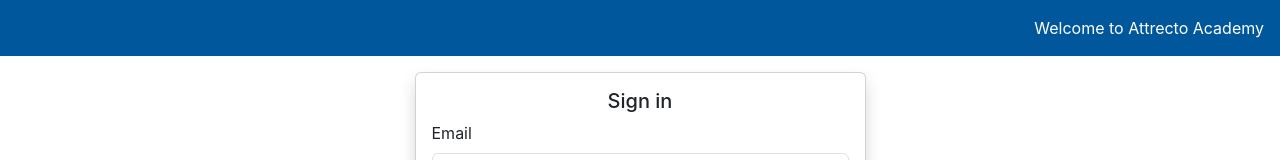
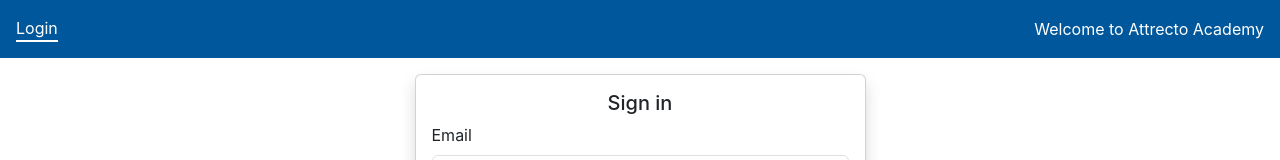
Before and after one commit to szilardmogor/attrecto-academy-react, a React (Vite) app: page /login in a window 1280 px wide. Shown: the top 160 px of the page. Built offline with nearby package versions, Linux system fonts and the light colour scheme.

Commit message:
feladat-2-megoldas

```diff
--- a/src/App.tsx
+++ b/src/App.tsx
@@ -1,5 +1,5 @@
 import React, { useState } from "react";
-import { Navigate, Route, Routes } from "react-router-dom";
+import { Navigate, Route, Routes, useNavigate } from "react-router-dom";
 
 import Navbar from "./components/navbar/Navbar";
 import HomePage from "./pages/HomePage/HomePage";
@@ -9,10 +9,13 @@ import { UserPage } from "./pages/UserPage/UserPage";
 import LoginPage from "./pages/LoginPage/LoginPage";
 import { AUTH_TOKEN } from "./util/constants";
 import { getDataFromTokenModel } from "./util/token";
+import NotFoundPage from './components/not-found-page/NotFoundPage';
+
 
 function App() {
   const [role, setRole] = useState<Role | null>(getDataFromTokenModel("role") as Role);
   const [token, setToken] = useState<string | null>(localStorage.getItem(AUTH_TOKEN));
+  const navigate = useNavigate();
 
   const login = (token: string) => {
     localStorage.setItem(AUTH_TOKEN, token);
@@ -24,6 +27,7 @@ function App() {
     localStorage.removeItem(AUTH_TOKEN);
     setToken(null);
     setRole(null);
+    navigate("/login");
   }
 
   const userRouteElement = role === "ADMIN" ? <UserPage /> : <Navigate to="/home" />;
@@ -41,11 +45,11 @@ function App() {
           <Route path="user" element={userRouteElement} />
           <Route path="user/:id" element={userRouteElement} />
           <Route path="badges" element={<BadgesPage />} />
-
+          <Route path="*" element={<NotFoundPage />} />
           <Route path="/login" element={<Navigate to="/home" />} />
         </> : <>
           <Route path="login" element={<LoginPage login={login} />} />
-          <Route path="*" element={<Navigate to="/login" />} />
+          <Route path="*" element={<NotFoundPage />} />
         </>}
       </Routes>
     </div>
--- a/src/components/navbar/Navbar.tsx
+++ b/src/components/navbar/Navbar.tsx
@@ -34,6 +34,11 @@ const Navbar: FC<NavbarProps> = ({ isLoggedIn, logout }) => {
               </NavLink>
             })
           }
+          {!isLoggedIn && (
+            <NavLink to="/login" className="nav-link me-4">
+              Login
+            </NavLink>
+          )}
         </div>
         <div className="d-flex align-items-center">
           <p className="mb-0">
--- /dev/null
+++ b/src/components/not-found-page/NotFoundPage.tsx
@@ -0,0 +1,9 @@
+import { Page } from '../page/Page';
+
+const NotFoundPage = () => (
+    <Page noCard>
+        <h1>404 – Az oldal nem található</h1>
+    </Page>
+);
+
+export default NotFoundPage;
```
